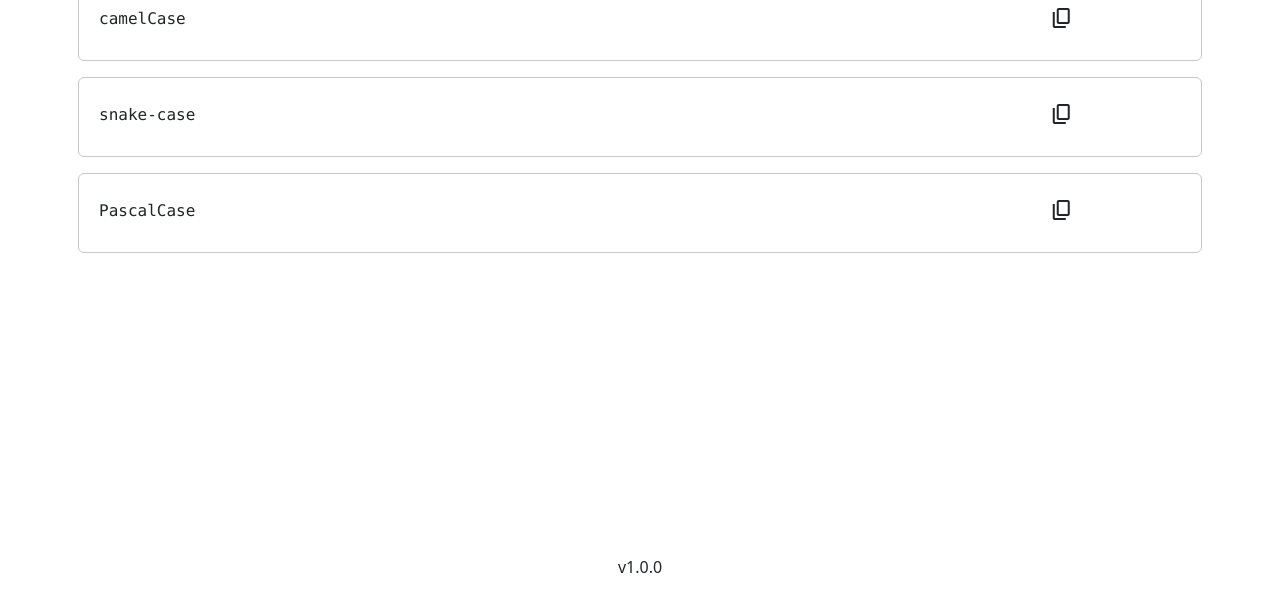
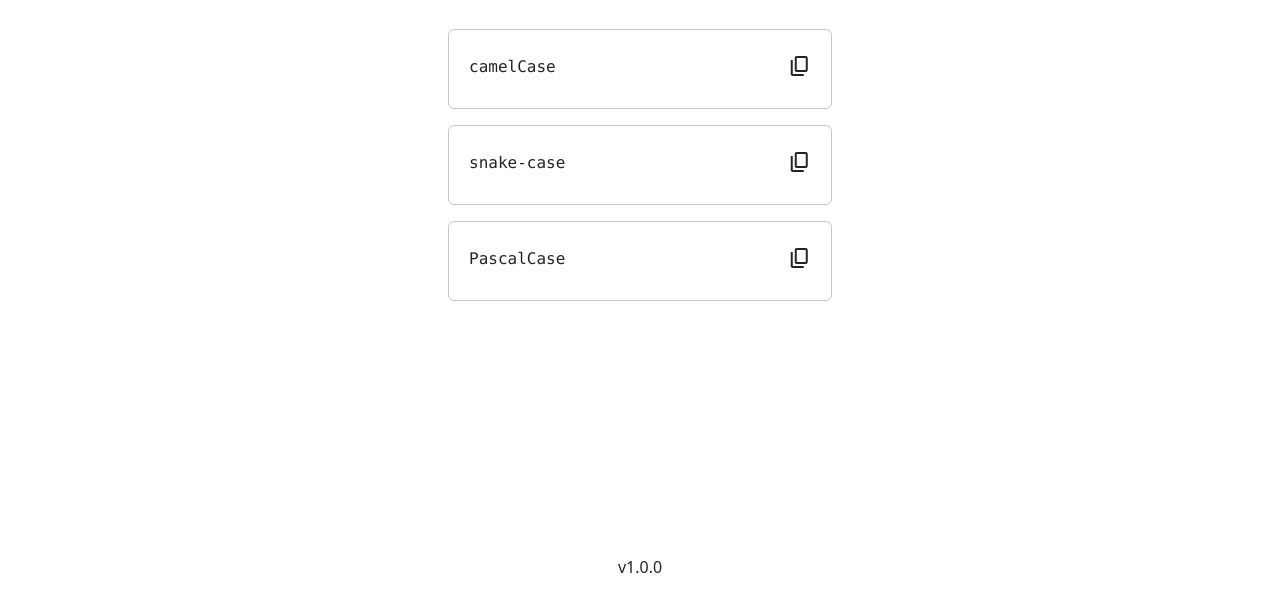
Before and after one commit to algolkk/camel-snake-converter, a plain HTML site: page index.html in a window 1280 px wide. Shown: the part 205-800 px from the top of the page. Drawn offline with nearby package versions, Linux system fonts and the light colour scheme.

Commit message:
chore: Update layout and styling

```diff
--- a/index.html
+++ b/index.html
@@ -25,8 +25,8 @@
         <div class="container-sm py-4">
             <div class="text-center">
                 <h1>camel-snake-converter</h1>
-                <div class="row justify-content-center pt-3 pb-4">
-                    <div class="col-sm-8 text-center">
+                <div class="row d-flex justify-content-center pt-3 pb-4">
+                    <div class="col-sm-9 text-center">
                         <input
                             type="text"
                             id="value"
@@ -34,7 +34,7 @@
                             placeholder="Input value"
                         />
                     </div>
-                    <div class="col-sm-2 text-center">
+                    <div class="col-sm-3">
                         <button
                             id="convert"
                             class="btn btn-outline-info py-2 my-2"
@@ -44,15 +44,15 @@
                     </div>
                 </div>
             </div>
-            <div class="row p-2">
+            <div class="row py-2">
                 <div class="border border-secondary-subtle rounded">
                     <div class="row my-4 ps-2">
-                        <div class="col-sm-9">
+                        <div class="col-sm-10">
                             <span id="camel" class="font-monospace"
                                 >camelCase</span
                             >
                         </div>
-                        <div class="col-sm-3 text-center">
+                        <div class="col-sm-2 text-center">
                             <span
                                 id="copyCamel"
                                 class="material-symbols-outlined"
@@ -63,15 +63,15 @@
                     </div>
                 </div>
             </div>
-            <div class="row justify-content-center p-2">
+            <div class="row py-2">
                 <div class="border border-secondary-subtle rounded">
                     <div class="row my-4 ps-2">
-                        <div class="col-sm-9">
+                        <div class="col-sm-10">
                             <span id="snake" class="font-monospace"
                                 >snake-case</span
                             >
                         </div>
-                        <div class="col-sm-3 text-center">
+                        <div class="col-sm-2 text-center">
                             <span
                                 id="copySnake"
                                 class="material-symbols-outlined"
@@ -82,15 +82,15 @@
                     </div>
                 </div>
             </div>
-            <div class="row justify-content-center p-2">
+            <div class="row py-2">
                 <div class="border border-secondary-subtle rounded">
                     <div class="row my-4 ps-2">
-                        <div class="col-sm-9">
+                        <div class="col-sm-10">
                             <span id="pascal" class="font-monospace"
                                 >PascalCase</span
                             >
                         </div>
-                        <div class="col-sm-3 text-center">
+                        <div class="col-sm-2 text-center">
                             <span
                                 id="copyPascal"
                                 class="material-symbols-outlined"
--- a/style.css
+++ b/style.css
@@ -1,3 +1,8 @@
+body {
+    margin-left: auto;
+    margin-right: auto;
+}
+
 .material-symbols-outlined {
     cursor: pointer;
 }
@@ -5,3 +10,15 @@
 .material-symbols-outlined:hover {
     opacity: 0.6;
 }
+
+@media screen and (min-width: 768px) {
+    body {
+        width: 50%;
+    }
+}
+
+@media screen and (min-width: 992px) {
+    body {
+        width: 30%;
+    }
+}
```
